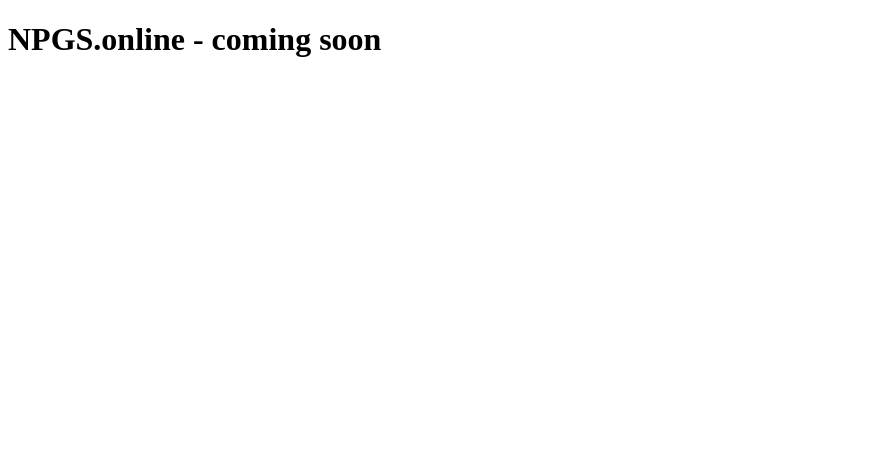
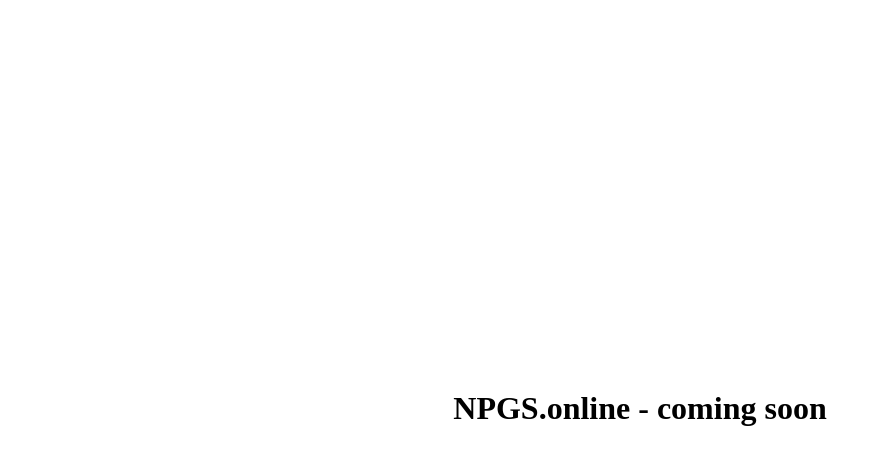
Before and after one commit to gjnoonan/npgs, a plain HTML site: page index.html in a window 1280 px wide. Shown: the whole page, without its empty margins (0-881 px from the left). Drawn offline with Linux system fonts and the light colour scheme.

Commit message:
cheeky bit of centering
Signed-off-by: Gavin-John Noonan <mail@gjnoonan.co.uk>

```diff
--- a/index.html
+++ b/index.html
@@ -7,8 +7,21 @@
 
     <meta name="description" content="NPGS | Noonans Play Games Sometimes Online">
     <meta name="viewport" content="width=device-width, initial-scale=1.0, shrink-to-fit=no">
+
+    <style>
+     body, html {
+         height: 100%;
+         display: grid;
+     }
+     .wrap {
+         margin: auto;
+     }
+    </style>
 </head>
 <body>
-	<h1>NPGS.online - coming soon</h1>
+    <div class="wrap">
+
+	      <h1>NPGS.online - coming soon</h1>
+    </div>
 </body>
 </html>
```
